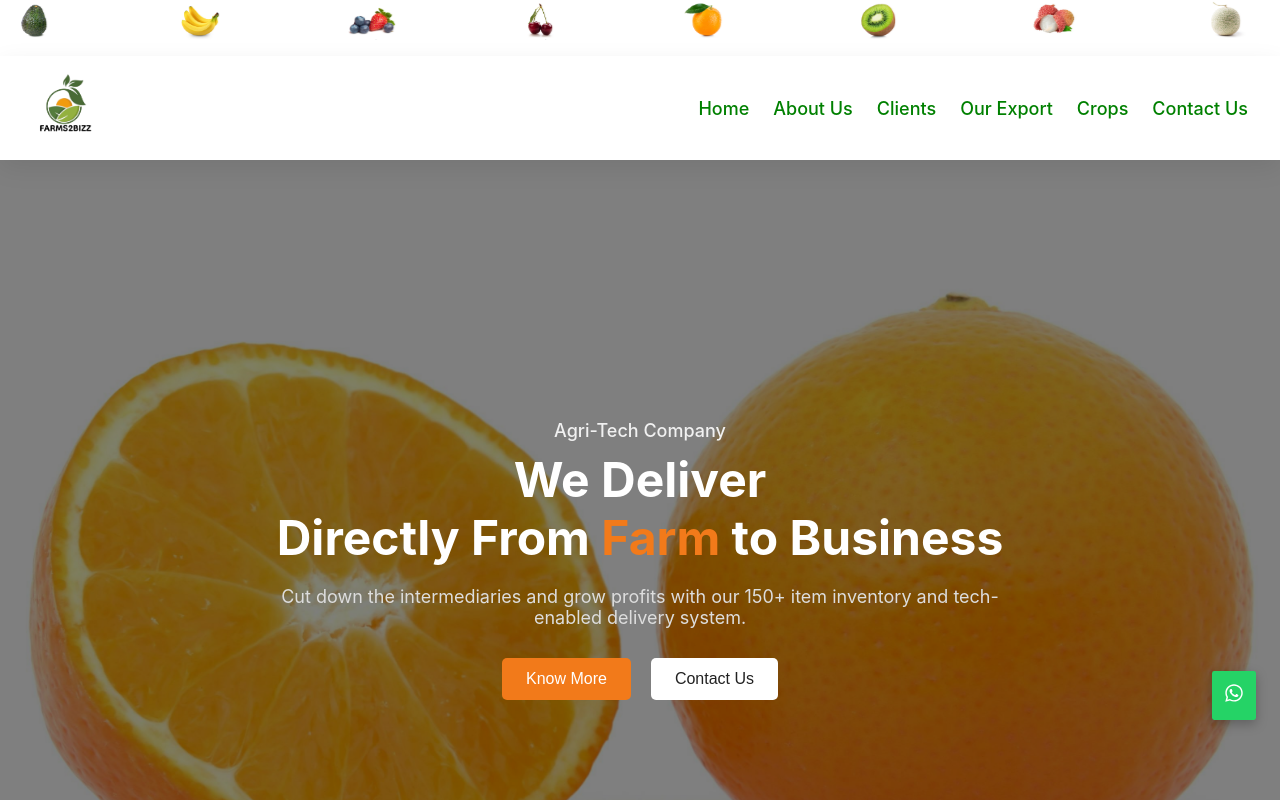
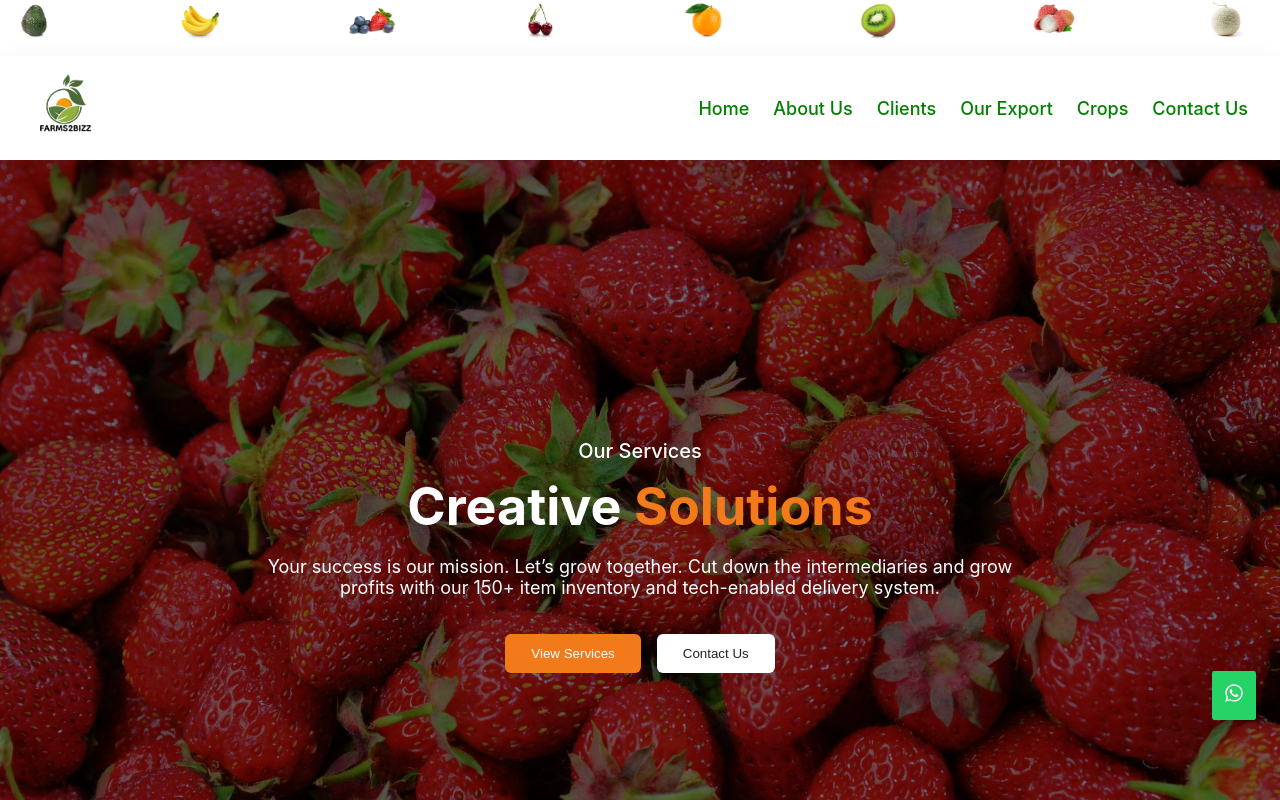
Before and after one commit to Darshanh15/farm2bizz, a React (Create React App) app: page /#/ in a window 1280 px wide. Shown: the top 800 px of the page. Built offline with nearby package versions, Linux system fonts and the light colour scheme.

Commit message:
Fix routing and update app structure

```diff
--- /dev/null
+++ b/src/components/HeroSlider/HeroSlider.jsx
@@ -0,0 +1,76 @@
+import React, { useEffect, useState } from "react";
+import { useNavigate } from "react-router-dom";
+import "./HeroSlider.scss";
+
+import img1 from '../../assets/home/greeps.jpg'
+import img2 from '../../assets/home/jerry.jpg'
+import img3 from '../../assets/home/orange.jpg'
+
+const slides = [
+  {
+    id: 1,
+    image: img1,
+    subtitle: "Welcome to Our FARMS2Bizz",
+    title: "We Build <span class='highlight'>Dreams</span>",
+    description: "Your success is our mission. Let’s grow together. Cut down the intermediaries and grow profits with our 150+ item inventory and tech-enabled delivery system.",
+    primaryBtn: "Get Started",
+    secondaryBtn: "Learn More",
+  },
+  {
+    id: 2,
+    image: img2,
+    subtitle: "Our Services",
+    title: "Creative <span class='highlight'>Solutions</span>",
+    description: "Your success is our mission. Let’s grow together. Cut down the intermediaries and grow profits with our 150+ item inventory and tech-enabled delivery system.",
+    primaryBtn: "View Services",
+    secondaryBtn: "Contact Us",
+  },
+  {
+    id: 3,
+    image: img3,
+    subtitle: "Join Us",
+    title: "Let’s <span class='highlight'>Collaborate</span>",
+    description: "Your success is our mission. Let’s grow together. Cut down the intermediaries and grow profits with our 150+ item inventory and tech-enabled delivery system.",
+    primaryBtn: "Join Now",
+    secondaryBtn: "Contact Us",
+  },
+];
+
+const HeroSlider = () => {
+      const navigate = useNavigate();
+
+  const [current, setCurrent] = useState(0);
+
+  useEffect(() => {
+    const interval = setInterval(() => {
+      setCurrent((prev) => (prev + 1) % slides.length);
+    }, 5000); // change every 5 sec
+    return () => clearInterval(interval);
+  }, []);
+
+  return (
+    <section className="hero-slider">
+      {slides.map((slide, index) => (
+        <div
+          key={slide.id}
+          className={`slide ${index === current ? "active" : ""}`}
+          style={{ backgroundImage: `url(${slide.image})` }}
+        >
+          <div className="overlay"></div>
+          <div className="content">
+            <h3 className="subtitle">{slide.subtitle}</h3>
+            <h1
+              className="title"
+              dangerouslySetInnerHTML={{ __html: slide.title }}
+            />
+            <p className="description">{slide.description}</p>
+            <button className="btn primary" onClick={() => navigate("/crops")}>{slide.primaryBtn}</button>
+            <button className="btn secondary" onClick={() => navigate("/contact")}>{slide.secondaryBtn}</button>
+          </div>
+        </div>
+      ))}
+    </section>
+  );
+};
+
+export default HeroSlider;
--- /dev/null
+++ b/src/components/HeroSlider/HeroSlider.scss
@@ -0,0 +1,117 @@
+.hero-slider {
+  position: relative;
+  height: 100vh;
+  overflow: hidden;
+  display: flex;
+  align-items: center;
+  justify-content: center;
+  color: #fff;
+
+  .slide {
+    position: absolute;
+    top: 0;
+    left: 0;
+    width: 100%;
+    height: 100%;
+    opacity: 0;
+    transition: opacity 0.5s ease-in-out;
+    background-size: cover;
+    background-position: center;
+    display: flex;
+    align-items: center;
+    justify-content: center;
+
+    &.active {
+      opacity: 1;
+      z-index: 1;
+    }
+
+    .overlay {
+      position: absolute;
+      top: 0;
+      left: 0;
+      width: 100%;
+      height: 100%;
+      background: rgba(0, 0, 0, 0.55);
+      z-index: 1;
+    }
+
+    .content {
+      position: relative;
+      z-index: 2;
+      text-align: center;
+      max-width: 800px;
+      padding: 20px;
+
+      .subtitle {
+        font-size: 20px;
+        margin-bottom: 12px;
+        font-weight: 500;
+      }
+
+      .title {
+        font-size: 52px;
+        font-weight: bold;
+        margin-bottom: 18px;
+
+        .highlight {
+          color: #f27a1a;
+        }
+      }
+
+      .description {
+        font-size: 18px;
+        margin-bottom: 28px;
+      }
+
+      .btn {
+        padding: 12px 26px;
+        margin: 8px;
+        border: none;
+        border-radius: 6px;
+        cursor: pointer;
+        transition: all 0.3s ease;
+
+        &.primary {
+          background: #f27a1a;
+          color: #fff;
+
+          &:hover {
+            background: #d96300;
+          }
+        }
+
+        &.secondary {
+          background: #fff;
+          color: #222;
+
+          &:hover {
+            background: #eee;
+          }
+        }
+      }
+    }
+  }
+}
+
+// 📱 Responsive
+@media (max-width: 768px) {
+  .hero-slider .slide .content .title {
+    font-size: 34px;
+  }
+  .hero-slider .slide .content .description {
+    font-size: 16px;
+  }
+}
+
+@media (max-width: 480px) {
+  .hero-slider .slide .content .title {
+    font-size: 26px;
+  }
+  .hero-slider .slide .content .subtitle {
+    font-size: 16px;
+  }
+  .hero-slider .slide .content .description {
+    font-size: 14px;
+  }
+}
--- a/src/pages/Home/Home.jsx
+++ b/src/pages/Home/Home.jsx
@@ -8,13 +8,19 @@ import Features from "../Features/Feature";
 import Clients from "../Clients/Clients";
 import Contact from "../Contact/Contact";
 
+import img1 from '../../assets/home/greeps.jpg'
+import img2 from '../../assets/home/jerry.jpg'
+import img3 from '../../assets/home/orange.jpg'
+
+import HeroSlider from "../../components/HeroSlider/HeroSlider";
+
 
 const Home = () => {
   const navigate = useNavigate();
 
   return (
     <>
-      <section className="home-hero" style={{ backgroundImage: `url(${heroBg})` }}>
+      {/* <section className="home-hero" style={{ backgroundImage: `url(${heroBg})` }}>
         <div className="home-overlay">
           <div className="home-content">
             <p className="home-subtitle">Agri-Tech Company</p>
@@ -37,7 +43,28 @@ const Home = () => {
             </div>
           </div>
         </div>
-      </section>
+      </section> */}
+      {/* <section class="home-hero">
+  <div class="hero-slider">
+    <img src={img1} alt="Hero 1" />
+    <img src={img2} alt="Hero 2" />
+    <img src={img3} alt="Hero 3" />
+  </div>
+  <div class="hero-overlay"></div>
+
+  <div class="hero-content">
+    <h3 class="hero-subtitle">Welcome to Our Website</h3>
+    <h1 class="hero-title">We Build <span class="highlight">Amazing</span> Things</h1>
+    <p class="hero-description">Your success is our mission. Let's grow together.</p>
+    <div class="hero-buttons">
+      <button class="btn primary">Get Started</button>
+      <button class="btn secondary">Learn More</button>
+    </div>
+  </div>
+</section> */}
+
+<HeroSlider />
+
       <AboutUs />
       <Features />
       <Clients />
--- a/src/pages/Home/Home.scss
+++ b/src/pages/Home/Home.scss
@@ -114,3 +114,151 @@
     }
   }
 }
+
+// -----------------------------------------------------------------------------------
+
+.home-hero {
+  position: relative;
+  height: 100vh;
+  overflow: hidden;
+  display: flex;
+  align-items: center;
+  justify-content: center;
+  color: #fff;
+
+  // 🔹 Background Image Carousel
+  .hero-slider {
+    position: absolute;
+    top: 0;
+    left: 0;
+    width: 100%;
+    height: 100%;
+    display: flex;
+    animation: scroll-images 30s linear infinite;
+
+    img {
+      width: 100vw;
+      height: 100vh;
+      object-fit: cover;
+      flex-shrink: 0;
+    }
+  }
+
+  // 🔹 Overlay
+  .hero-overlay {
+    position: absolute;
+    top: 0;
+    left: 0;
+    width: 100%;
+    height: 100%;
+    background: rgba(0, 0, 0, 0.55); // dark overlay for readability
+    z-index: 1;
+  }
+
+  // 🔹 Dialog Content
+  .hero-content {
+    position: relative;
+    z-index: 2;
+    max-width: 800px;
+    text-align: center;
+    padding: 20px;
+
+    .hero-subtitle {
+      font-size: 20px;
+      font-weight: 500;
+      margin-bottom: 12px;
+      color: #f1f1f1;
+    }
+
+    .hero-title {
+      font-size: 52px;
+      font-weight: bold;
+      margin-bottom: 18px;
+      line-height: 1.2;
+
+      .highlight {
+        color: #f27a1a;
+      }
+    }
+
+    .hero-description {
+      font-size: 18px;
+      margin-bottom: 28px;
+      color: #dddddd;
+    }
+
+    .hero-buttons {
+      display: flex;
+      justify-content: center;
+      flex-wrap: wrap;
+
+      .btn {
+        padding: 12px 26px;
+        margin: 8px;
+        font-size: 16px;
+        border: none;
+        border-radius: 6px;
+        cursor: pointer;
+        transition: all 0.3s ease;
+
+        &.primary {
+          background: #f27a1a;
+          color: #fff;
+
+          &:hover {
+            background: #d96300;
+          }
+        }
+
+        &.secondary {
+          background: #fff;
+          color: #222;
+
+          &:hover {
+            background: #eee;
+          }
+        }
+      }
+    }
+  }
+}
+
+// 🔹 Image Scrolling Animation
+@keyframes scroll-images {
+  0% {
+    transform: translateX(0);
+  }
+  100% {
+    transform: translateX(-100%);
+  }
+}
+
+// 📱 Responsive
+@media (max-width: 768px) {
+  .home-hero {
+    .hero-content {
+      .hero-title {
+        font-size: 34px;
+      }
+      .hero-description {
+        font-size: 16px;
+      }
+    }
+  }
+}
+
+@media (max-width: 480px) {
+  .home-hero {
+    .hero-content {
+      .hero-title {
+        font-size: 26px;
+      }
+      .hero-subtitle {
+        font-size: 16px;
+      }
+      .hero-description {
+        font-size: 14px;
+      }
+    }
+  }
+}
```
